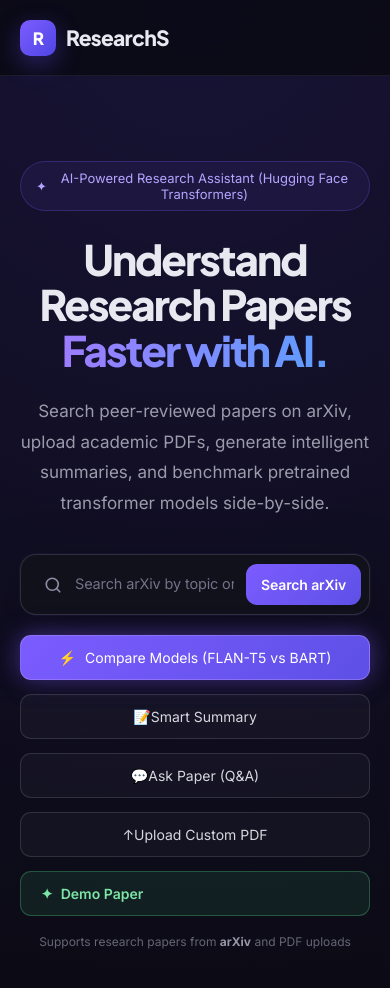
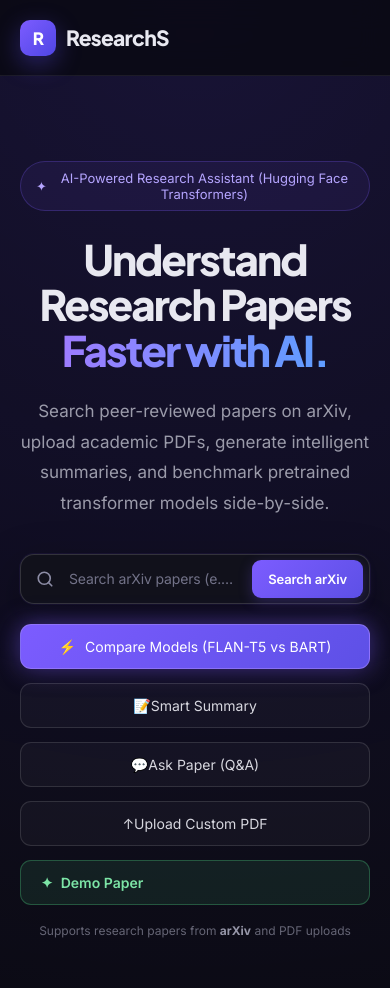
Before and after one commit to Sidd-commits/ResearchS, a React app in the folder frontend/: page / in a window 390 px wide. Shown: the top 988 px of the page. Built offline with nearby package versions, Linux system fonts and the light colour scheme; the HTML template or start-up script is replaced by a standard one.

Commit message:
fix(ui): align arXiv search bar layout, container padding, button dimensions, and ellipsis handling

```diff
--- a/frontend/src/App.jsx
+++ b/frontend/src/App.jsx
@@ -481,7 +481,7 @@
                 ref={searchInputRef}
                 id="search-box-input"
                 type="text"
-                placeholder="Search arXiv by topic or title (e.g. 'Attention Is All You Need', 'BERT', 'NLP')..."
+                placeholder="Search arXiv papers (e.g. 'Attention Is All You Need', 'BERT')..."
                 value={searchQuery}
                 onChange={(event) => setSearchQuery(event.target.value)}
                 onKeyDown={(event) => {
--- a/frontend/src/index.css
+++ b/frontend/src/index.css
@@ -179,21 +179,23 @@
   width: 100%;
   display: flex;
   align-items: center;
-  padding: 6px 8px 6px 8px;
-  border: 1px solid rgba(255, 255, 255, 0.12);
+  gap: 10px;
+  padding: 6px 8px 6px 14px;
+  border: 1px solid rgba(255, 255, 255, 0.14);
   background: rgba(18, 18, 28, 0.95);
-  border-radius: 16px;
+  border-radius: 14px;
   box-shadow:
-    0 20px 60px rgba(0, 0, 0, 0.35),
+    0 16px 45px rgba(0, 0, 0, 0.35),
     0 0 0 1px rgba(124, 92, 255, 0.08);
   transition: all 0.25s ease;
+  box-sizing: border-box;
 }
 
 .search-box:focus-within {
-  border-color: rgba(124, 92, 255, 0.5);
+  border-color: rgba(124, 92, 255, 0.55);
   box-shadow:
-    0 20px 60px rgba(0, 0, 0, 0.45),
-    0 0 0 4px rgba(124, 92, 255, 0.15);
+    0 20px 50px rgba(0, 0, 0, 0.45),
+    0 0 0 3px rgba(124, 92, 255, 0.18);
 }
 
 .search-icon {
@@ -201,52 +203,57 @@
   align-items: center;
   justify-content: center;
   color: #8c8ca5;
-  width: 40px;
-  height: 40px;
-  margin-left: 4px;
+  width: 24px;
+  height: 24px;
   flex-shrink: 0;
   transition: color 0.2s ease;
 }
 
 .search-box:focus-within .search-icon {
-  color: #9d7cff;
+  color: #a78bfa;
 }
 
 .search-box input {
   flex: 1;
   min-width: 0;
+  height: 42px;
   border: none;
   outline: none;
   background: transparent;
   color: #f3f3f8;
-  padding: 12px 12px 12px 2px;
-  font-size: 15px;
-  line-height: 1.5;
+  padding: 0 4px;
+  font-size: 14.5px;
+  line-height: 42px;
   font-family: inherit;
   font-weight: 400;
   letter-spacing: -0.01em;
-  display: block;
+  text-overflow: ellipsis;
+  overflow: hidden;
+  white-space: nowrap;
   box-sizing: border-box;
 }
 
 .search-box input::placeholder {
   color: #727288;
-  font-size: 14.5px;
-  line-height: 1.5;
+  font-size: 14px;
   font-weight: 400;
   letter-spacing: -0.01em;
   opacity: 1;
+  text-overflow: ellipsis;
+  overflow: hidden;
+  white-space: nowrap;
   transition: opacity 0.2s ease;
 }
 
 .search-box input:focus::placeholder {
-  opacity: 0.6;
+  opacity: 0.5;
 }
 
 .search-box button {
+  height: 42px;
   border: none;
-  border-radius: 11px;
-  padding: 12px 22px;
+  border-radius: 10px;
+  padding: 0 22px;
   font-size: 14px;
   font-weight: 600;
   letter-spacing: -0.01em;
@@ -255,20 +262,27 @@
   cursor: pointer;
   white-space: nowrap;
   flex-shrink: 0;
-  display: flex;
+  display: inline-flex;
   align-items: center;
   justify-content: center;
-  transition: transform 0.2s ease, box-shadow 0.2s ease;
+  transition: transform 0.2s ease, box-shadow 0.2s ease, background 0.2s ease;
+  box-shadow: 0 4px 14px rgba(124, 92, 255, 0.25);
+  box-sizing: border-box;
 }
 
 .search-box button:hover:not(:disabled) {
   transform: translateY(-1px);
-  box-shadow: 0 10px 25px rgba(100, 80, 255, 0.35);
+  box-shadow: 0 8px 24px rgba(124, 92, 255, 0.4);
+}
+
+.search-box button:active:not(:disabled) {
+  transform: translateY(0);
 }
 
 .search-box button:disabled {
-  opacity: 0.65;
+  opacity: 0.6;
   cursor: not-allowed;
+  box-shadow: none;
 }
 
 /* ================= BUTTONS ================= */
@@ -507,8 +521,22 @@
     justify-content: center;
   }
 
+  .search-box {
+    padding: 5px 6px 5px 12px;
+    gap: 8px;
+  }
+
+  .search-box input {
+    height: 38px;
+    line-height: 38px;
+    font-size: 13.5px;
+  }
+
   .search-box button {
-    padding: 12px 15px;
+    height: 38px;
+    padding: 0 16px;
+    font-size: 13px;
+    border-radius: 9px;
   }
 
   .feature-grid,
```
